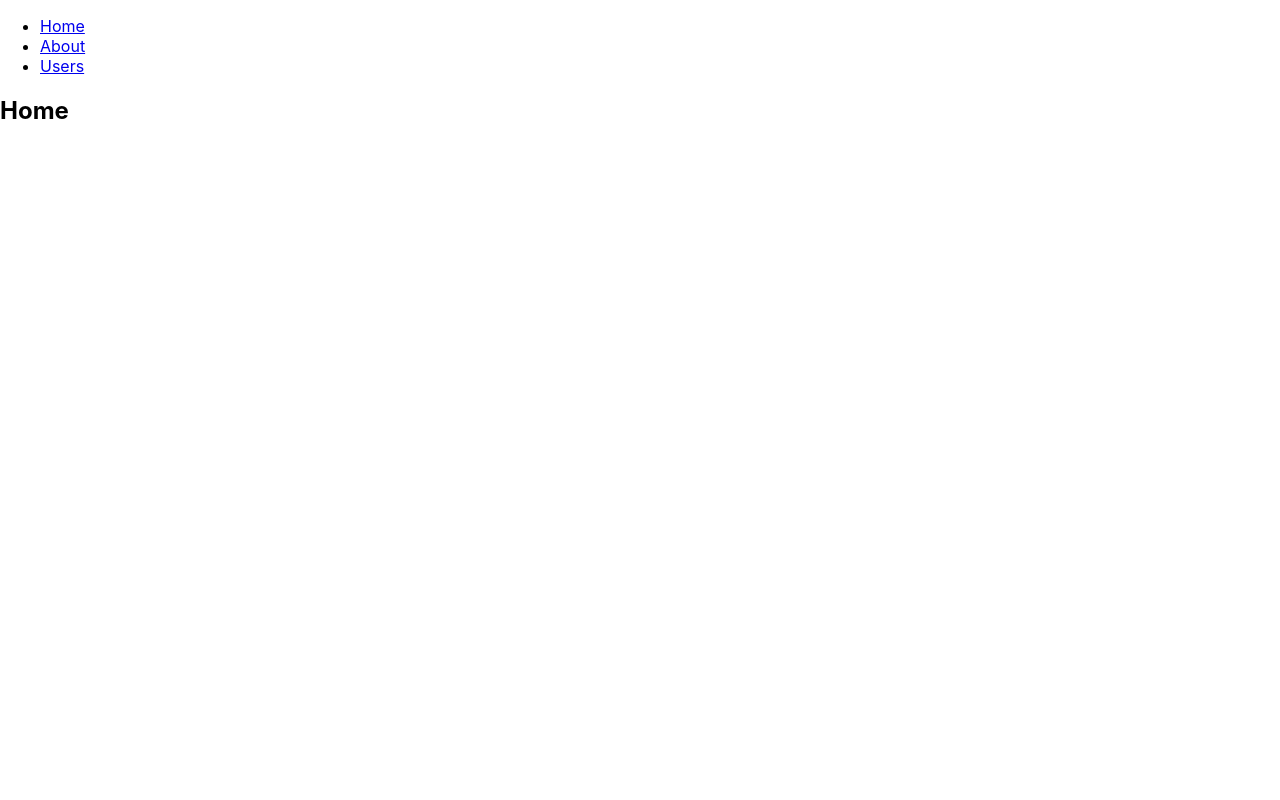
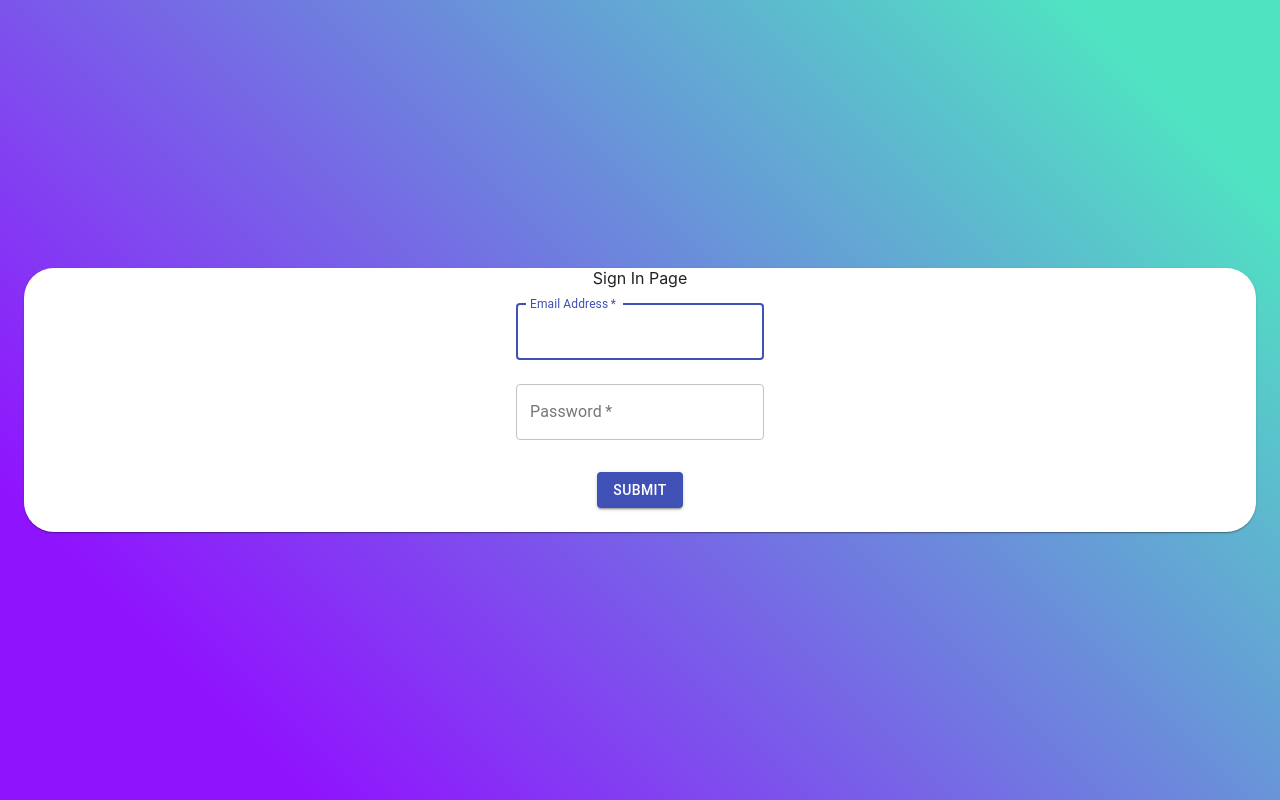
Before and after one commit to davidhuytran/food, a React (Create React App) app in the folder react-frontend/: page / in a window 1280 px wide. Built offline with nearby package versions, Linux system fonts and the light colour scheme; the HTML template or start-up script is replaced by a standard one.

Commit message:
Created login page

```diff
--- a/react-frontend/package.json
+++ b/react-frontend/package.json
@@ -3,9 +3,11 @@
   "version": "0.1.0",
   "private": true,
   "dependencies": {
+    "@material-ui/core": "^4.11.0",
     "@testing-library/jest-dom": "^5.11.5",
     "@testing-library/react": "^11.1.0",
     "@testing-library/user-event": "^12.1.10",
+    "axios": "^0.21.0",
     "react": "^17.0.1",
     "react-dom": "^17.0.1",
     "react-router-dom": "^5.2.0",
--- a/react-frontend/src/App.js
+++ b/react-frontend/src/App.js
@@ -1,52 +1,105 @@
-import React from "react";
-import {
-  BrowserRouter as Router,
-  Switch,
-  Route,
-  Link
-} from "react-router-dom";
+import React, { useState } from 'react';
+import TextField from '@material-ui/core/TextField';
+import Container from '@material-ui/core/Container';
+import Grid from '@material-ui/core/Grid';
+import Paper from "@material-ui/core/Paper";
+import { makeStyles } from '@material-ui/core/styles';
+import {handleLogin} from "./utils/utilities";
+import { Button } from '@material-ui/core';
+
+
+const useStyles = makeStyles((theme) => ({
+  root: {
+    height: '100vh',
+    background: "linear-gradient(45deg, #9013FE 15%, #50E3C2 90%)",
+    minWidth: "100%",
+    display: "flex",
+    flexDirection: "column",
+    justifyContent: "center"
+  },
+  background: {
+    backgroundColor: "orange",
+    minHeight: "100vh"
+  },
+  paper: {
+    textAlign: "center",
+    borderRadius: 30,
+    // margin: theme.spacing(20,0,2)
+  },
+  submit: {
+    margin: theme.spacing(3,0,3),
+  },
+}))
 
 export default function App() {
+  const [value, setValue] = useState({});
+  const classes = useStyles();
+
+  function onChange(e) {
+    e.preventDefault();
+    setValue({
+      ...value,
+      [e.target.name]: e.target.value
+    })
+  }
+
+  async function handleSubmit(e) {
+    e.preventDefault();
+    const response = await handleLogin(value);
+    const { status } = response.data
+    if (status == 200) {
+      console.log("OKAY");
+      // window.location =
+    }
+  }
+
   return (
-    <Router>
-      <div>
-        <nav>
-          <ul>
-            <li>
-              <Link to="/">Home</Link>
-            </li>
-            <li>
-              <Link to="/about">About</Link>
-            </li>
-            <li>
-              <Link to ="/users">Users</Link>
-            </li>
-          </ul>
-        </nav>
-        <Switch>
-          <Route path="/about">
-            <About />
-          </Route>
-          <Route path="/users">
-            <Users />
-          </Route>
-          <Route path="/">
-            <Home />
-          </Route>
-        </Switch>
-      </div>
-    </Router>
-  );
+    <div>
+        <Grid
+        className={classes.root}
+        >
+          <Container component="main" maxwidth="xs">
+            <Paper className={classes.paper}>
+              Sign In Page
+              <form noValidate>
+                <TextField
+                margin="normal"
+                variant="outlined"
+                required
+                value={value.email || ""}
+                onChange={onChange}
+                id="email"
+                label="Email Address"
+                name="email"
+                autoComplete="email"
+                autoFocus
+                />
+                <br/>
+                <TextField
+                margin="normal"
+                variant="outlined"
+                required
+                value={value.password || ""}
+                onChange={onChange}
+                id="password"
+                label="Password"
+                name="password"
+                autoComplete="password"
+                />
+                <br/>
+                <Button
+                type="submit"
+                variant="contained"
+                color="primary"
+                className={classes.submit}
+                onClick={handleSubmit}
+                >
+                Submit
+                </Button>
+              </form>
+            </Paper>
+          </Container>
+        </Grid>
+    </div>
+  )
 }
-
-function Home() {
-  return <h2>Home</h2>;
-}
-
-function About() {
-  return <h2>About</h2>
-}
-
-function Users() {
-  return <h2>Users</h2>;
-}
--- /dev/null
+++ b/react-frontend/src/utils/utilities.js
@@ -0,0 +1,10 @@
+import axios from "axios";
+
+export async function handleLogin(data) {
+    console.log(data)
+    const response = await axios.post("/auth/login", {
+        email: data.email,
+        password: data.password,
+    });
+    return response
+}
```
Also changed, not shown: 1 other file (tests, documents, lock files or other folders).
